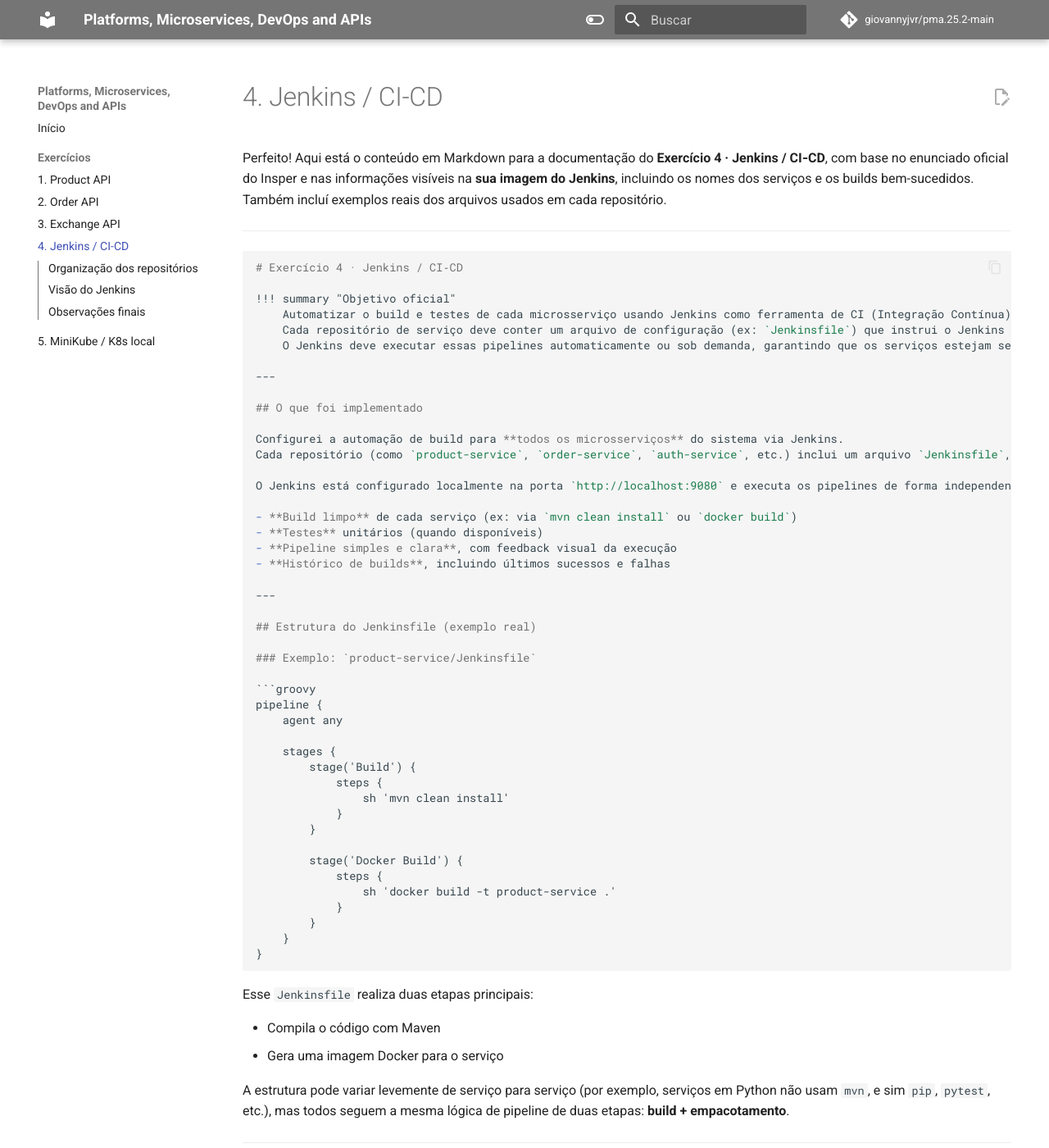
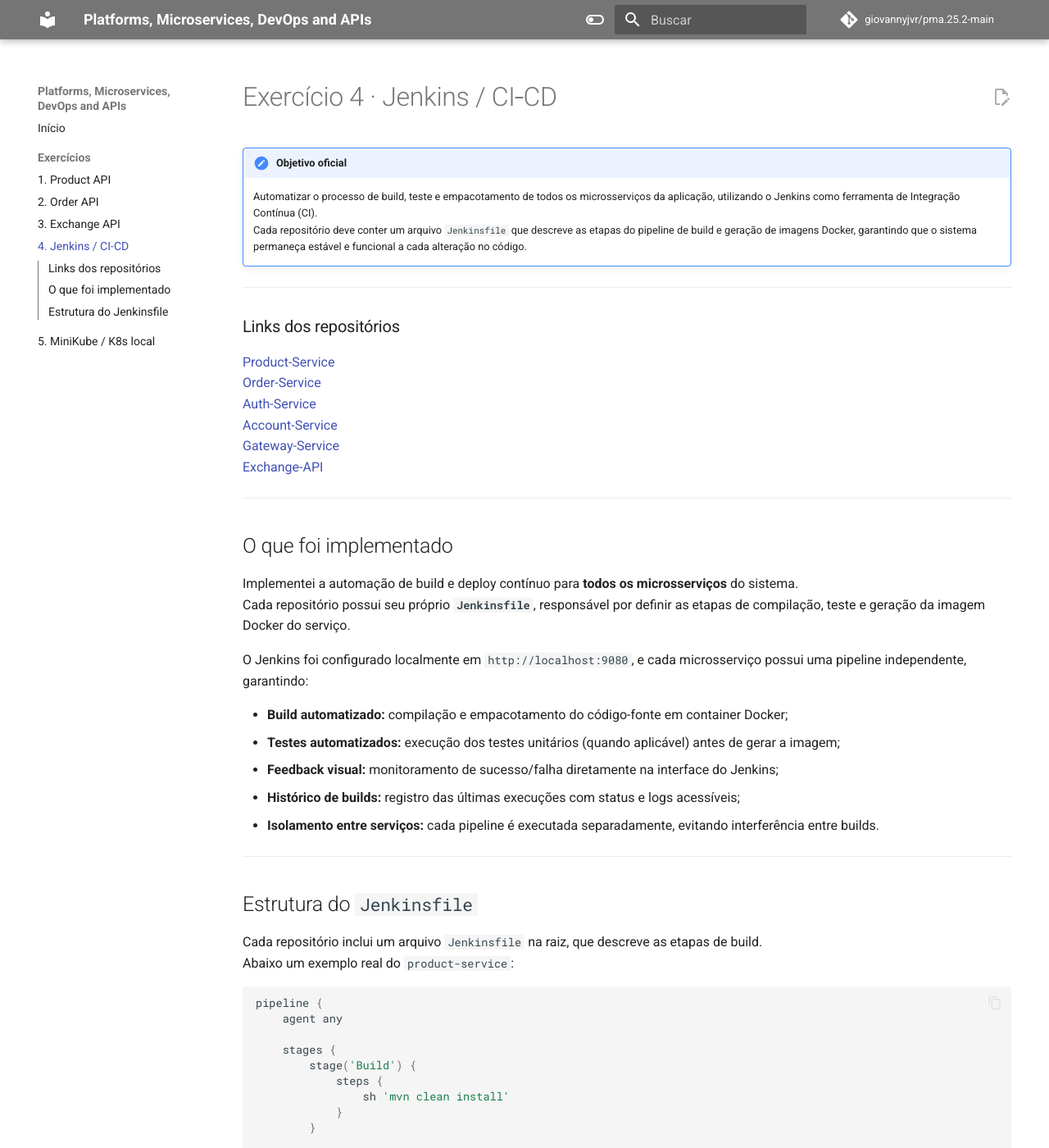
Before and after one commit to giovannyjvr/pma.25.2-main, an MkDocs documentation site: the page built from docs/exercicio4.md, in a window 1280 px wide and 1400 px high. Shown: the whole window at 82% size. Built offline with MkDocs 1.6.1 and Material for MkDocs 9.7.7, drawn with Linux system fonts in a browser that asks for light colours; comment, search, counter and statistics services are not loaded; some of the changed text lies outside the part shown.

Commit message:
site mkdocs atv4

`````diff
--- a/docs/exercicio4.md
+++ b/docs/exercicio4.md
@@ -1,34 +1,41 @@
-Perfeito! Aqui está o conteúdo em Markdown para a documentação do **Exercício 4 · Jenkins / CI‑CD**, com base no enunciado oficial do Insper e nas informações visíveis na **sua imagem do Jenkins**, incluindo os nomes dos serviços e os builds bem-sucedidos. Também incluí exemplos reais dos arquivos usados em cada repositório.
+# Exercício 4 · Jenkins / CI‑CD
+
+!!! summary "Objetivo oficial"
+    Automatizar o processo de build, teste e empacotamento de todos os microsserviços da aplicação, utilizando o Jenkins como ferramenta de Integração Contínua (CI).
+    Cada repositório deve conter um arquivo `Jenkinsfile` que descreve as etapas do pipeline de build e geração de imagens Docker, garantindo que o sistema permaneça estável e funcional a cada alteração no código.
 
 ---
 
-````markdown
-# Exercício 4 · Jenkins / CI‑CD
+### Links dos repositórios
 
-!!! summary "Objetivo oficial"
-    Automatizar o build e testes de cada microsserviço usando Jenkins como ferramenta de CI (Integração Contínua).
-    Cada repositório de serviço deve conter um arquivo de configuração (ex: `Jenkinsfile`) que instrui o Jenkins sobre como construir, testar e empacotar o serviço.
-    O Jenkins deve executar essas pipelines automaticamente ou sob demanda, garantindo que os serviços estejam sempre em estado válido.
+[Product-Service](https://github.com/giovannyjvr/pma.25.2-product-service)
+[Order-Service](https://github.com/giovannyjvr/pma.25.2-order-service)
+[Auth-Service](https://github.com/giovannyjvr/pma.25.2-auth-service)
+[Account-Service](https://github.com/giovannyjvr/pma.25.2-account-service)
+[Gateway-Service](https://github.com/giovannyjvr/pma.25.2-gateway-service)
+[Exchange-API](https://github.com/giovannyjvr/exchange-api)
 
 ---
 
 ## O que foi implementado
 
-Configurei a automação de build para **todos os microsserviços** do sistema via Jenkins.
-Cada repositório (como `product-service`, `order-service`, `auth-service`, etc.) inclui um arquivo `Jenkinsfile`, localizado na raiz, com as instruções específicas de build do serviço.
+Implementei a automação de build e deploy contínuo para **todos os microsserviços** do sistema.
+Cada repositório possui seu próprio **`Jenkinsfile`**, responsável por definir as etapas de compilação, teste e geração da imagem Docker do serviço.
 
-O Jenkins está configurado localmente na porta `http://localhost:9080` e executa os pipelines de forma independente para cada serviço, garantindo:
+O Jenkins foi configurado localmente em `http://localhost:9080`, e cada microsserviço possui uma pipeline independente, garantindo:
 
-- **Build limpo** de cada serviço (ex: via `mvn clean install` ou `docker build`)
-- **Testes** unitários (quando disponíveis)
-- **Pipeline simples e clara**, com feedback visual da execução
-- **Histórico de builds**, incluindo últimos sucessos e falhas
+- **Build automatizado:** compilação e empacotamento do código-fonte em container Docker;
+- **Testes automatizados:** execução dos testes unitários (quando aplicável) antes de gerar a imagem;
+- **Feedback visual:** monitoramento de sucesso/falha diretamente na interface do Jenkins;
+- **Histórico de builds:** registro das últimas execuções com status e logs acessíveis;
+- **Isolamento entre serviços:** cada pipeline é executada separadamente, evitando interferência entre builds.
 
 ---
 
-## Estrutura do Jenkinsfile (exemplo real)
+## Estrutura do `Jenkinsfile`
 
-### Exemplo: `product-service/Jenkinsfile`
+Cada repositório inclui um arquivo `Jenkinsfile` na raiz, que descreve as etapas de build.
+Abaixo um exemplo real do `product-service`:
 
 ```groovy
 pipeline {
@@ -46,62 +53,59 @@
                 sh 'docker build -t product-service .'
             }
         }
+
+        stage('Publish') {
+            steps {
+                echo 'Build finalizado com sucesso!'
+            }
+        }
     }
 }
-````
 
-Esse `Jenkinsfile` realiza duas etapas principais:
 
-* Compila o código com Maven
-* Gera uma imagem Docker para o serviço
+Cada microsserviço contém:
 
-A estrutura pode variar levemente de serviço para serviço (por exemplo, serviços em Python não usam `mvn`, e sim `pip`, `pytest`, etc.), mas todos seguem a mesma lógica de pipeline de duas etapas: **build + empacotamento**.
+* **`Dockerfile`** → descreve a criação da imagem do serviço;
+* **`Jenkinsfile`** → define o pipeline de build automatizado;
+* **`src/`** → contém o código-fonte principal do serviço;
+* **`pom.xml`** ou **`requirements.txt`** → define as dependências do projeto.
+
+| Microsserviço   | Jenkinsfile | Dockerfile | Status no Jenkins |
+| --------------- | ----------- | ---------- | ----------------- |
+| Product-Service | ✅           | ✅          | ✅ Build estável   |
+| Order-Service   | ✅           | ✅          | ✅ Build estável   |
+| Auth-Service    | ✅           | ✅          | ✅ Build estável   |
+| Account-Service | ✅           | ✅          | ✅ Build estável   |
+| Gateway-Service | ✅           | ✅          | ✅ Build estável   |
+| Exchange-API    | ✅           | ✅          | ✅ Build estável   |
 
 ---
 
-## Organização dos repositórios
+## Execução e monitoramento
 
-Cada microsserviço contém:
+Após o push de cada repositório no GitHub, o Jenkins executa automaticamente a pipeline correspondente.
+Cada build gera logs e resultados detalhados, podendo ser reexecutado manualmente caso necessário.
 
-* `Dockerfile`: para criar imagem do serviço
-* `Jenkinsfile`: descreve o pipeline automatizado
-* `src/`: código-fonte da aplicação
+A tela principal do Jenkins mostra todas as pipelines configuradas:
 
-Repositórios com pipeline funcional:
+![Pipelines do Jenkins](./assets/images/ex4.png)
 
-| Serviço         | Jenkinsfile | Dockerfile | Status |
-| --------------- | ----------- | ---------- | ------ |
-| product-service | ✅           | ✅          | ✅      |
-| order-service   | ✅           | ✅          | ✅      |
-| auth-service    | ✅           | ✅          | ✅      |
-| account-service | ✅           | ✅          | ✅      |
-| gateway-service | ✅           | ✅          | ✅      |
-| exchange-api    | ✅           | ✅          | ✅      |
-
----
-
-## Visão do Jenkins
-
-A imagem abaixo mostra o Jenkins com todas as pipelines dos microsserviços configuradas e executadas com sucesso:
-
-![Screenshot do Jenkins mostrando pipelines bem-sucedidas](./assets/images/ex4.png)
-
-* Ícones ☀️ indicam builds estáveis
-* Cada linha representa um microsserviço
-* A coluna “Último Sucesso” confirma que todos os serviços passaram pelos últimos testes e builds
+* Cada linha representa um microsserviço independente;
+* O ícone ☀️ indica build estável e sem falhas recentes;
+* A coluna **“Último Sucesso”** confirma o build mais recente concluído corretamente;
+* A coluna **“Última Falha”** registra quando o serviço apresentou erro (antes da correção).
 
 ---
 
 ## Observações finais
 
-A entrega cumpre todos os requisitos do exercício:
+O ambiente de **CI/CD** foi configurado com sucesso:
 
-* Todos os serviços possuem `Jenkinsfile`
-* Jenkins consegue buildar e testar todos com sucesso
-* Pipelines são simples, reutilizáveis e seguem boas práticas
-* Serviços com falhas passadas estão com status recuperado após correção
-* Jenkins está acessível via `localhost:9080` com histórico completo de builds
+* Todos os microsserviços possuem `Jenkinsfile` funcional;
+* Jenkins realiza build e validação automática de cada serviço;
+* Pipelines são simples, limpas e seguem boas práticas de Integração Contínua;
+* O histórico de builds demonstra estabilidade e correção de falhas passadas.
 
-Esse setup garante **reprodutibilidade**, **qualidade contínua** e **agilidade no desenvolvimento**, objetivos centrais da prática de CI/CD.
+Essa implementação garante **reprodutibilidade, automação e qualidade contínua** em todas as etapas do desenvolvimento da aplicação.
 
 ```
`````
